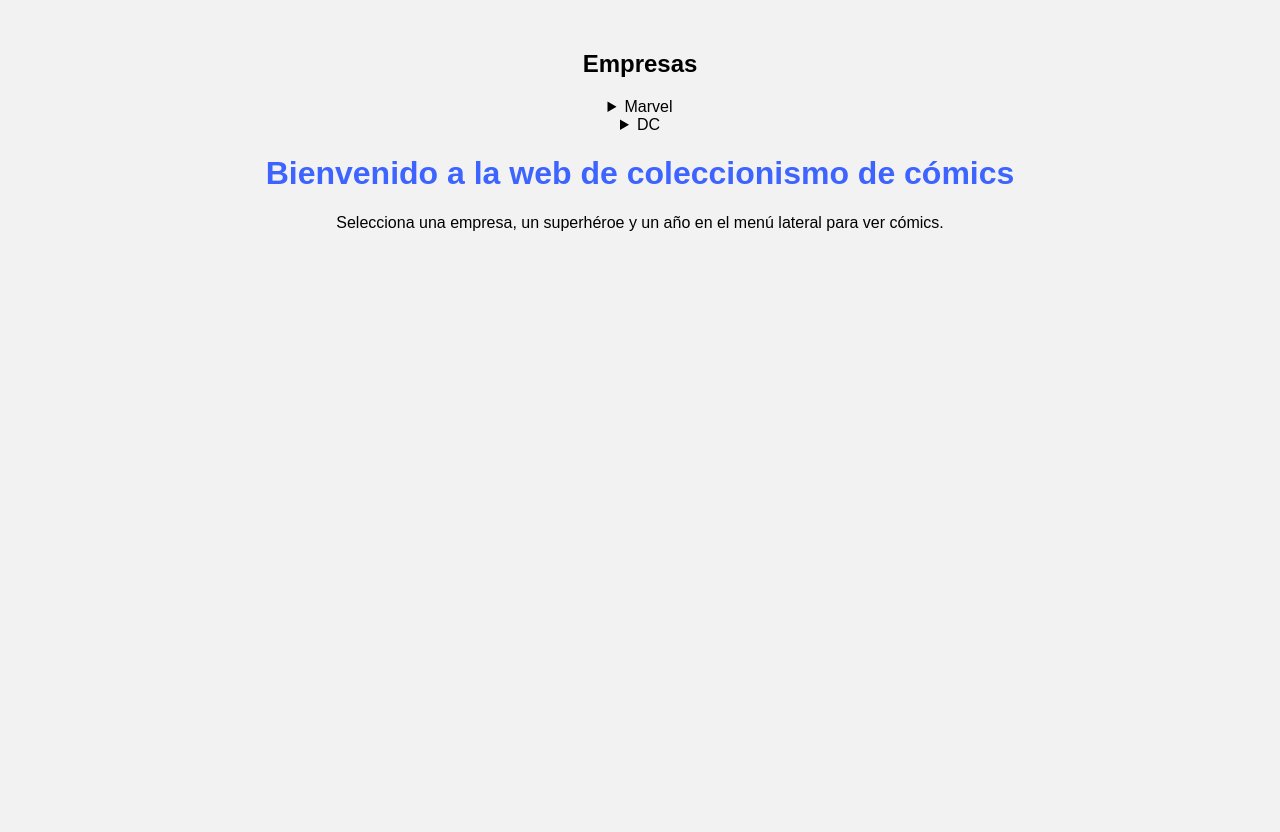
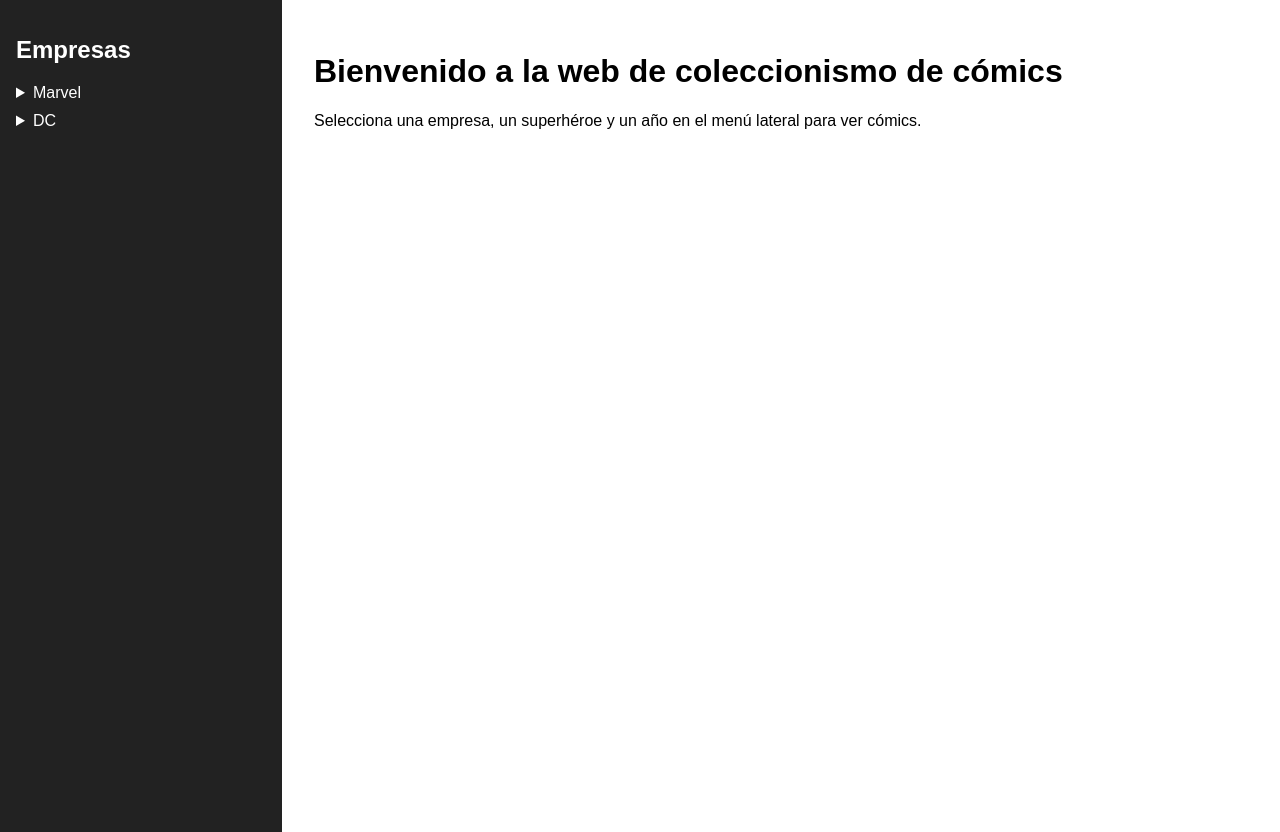
Before and after one commit to Parcheando/Parcheandoweb, a Flask app: page / in a window 1280 px wide. Before the commit the page ends 231 px from the top, so only its background shows below. Run offline with Flask 3, Linux system fonts and the light colour scheme; parts of the project's set-up code (start-up, migrations or seed data) failed here and were passed over.

Commit message:
Update style.css

```diff
--- a/static/style.css
+++ b/static/style.css
@@ -1,10 +1,34 @@
 body {
     font-family: sans-serif;
-    background-color: #f2f2f2;
-    text-align: center;
-    margin-top: 50px;
+    margin: 0;
+    padding: 0;
 }
 
-h1 {
-    color: #3e64ff;
+.container {
+    display: flex;
 }
+
+.sidebar {
+    width: 250px;
+    background-color: #222;
+    color: white;
+    padding: 1em;
+    height: 100vh;
+    overflow-y: auto;
+}
+
+.sidebar a {
+    color: #4fc3f7;
+    text-decoration: none;
+    margin-left: 1em;
+}
+
+.content {
+    padding: 2em;
+    flex-grow: 1;
+}
+
+summary {
+    cursor: pointer;
+    margin-top: 10px;
+}
```
